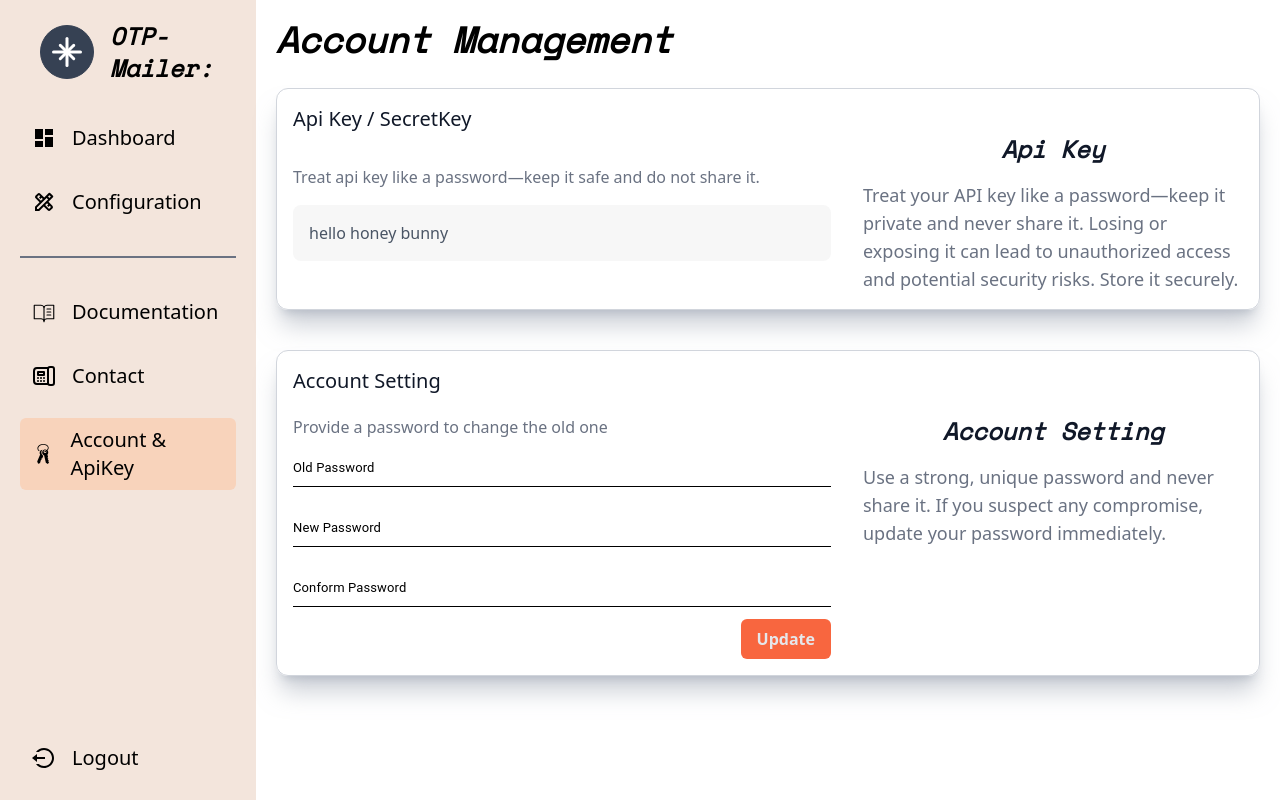
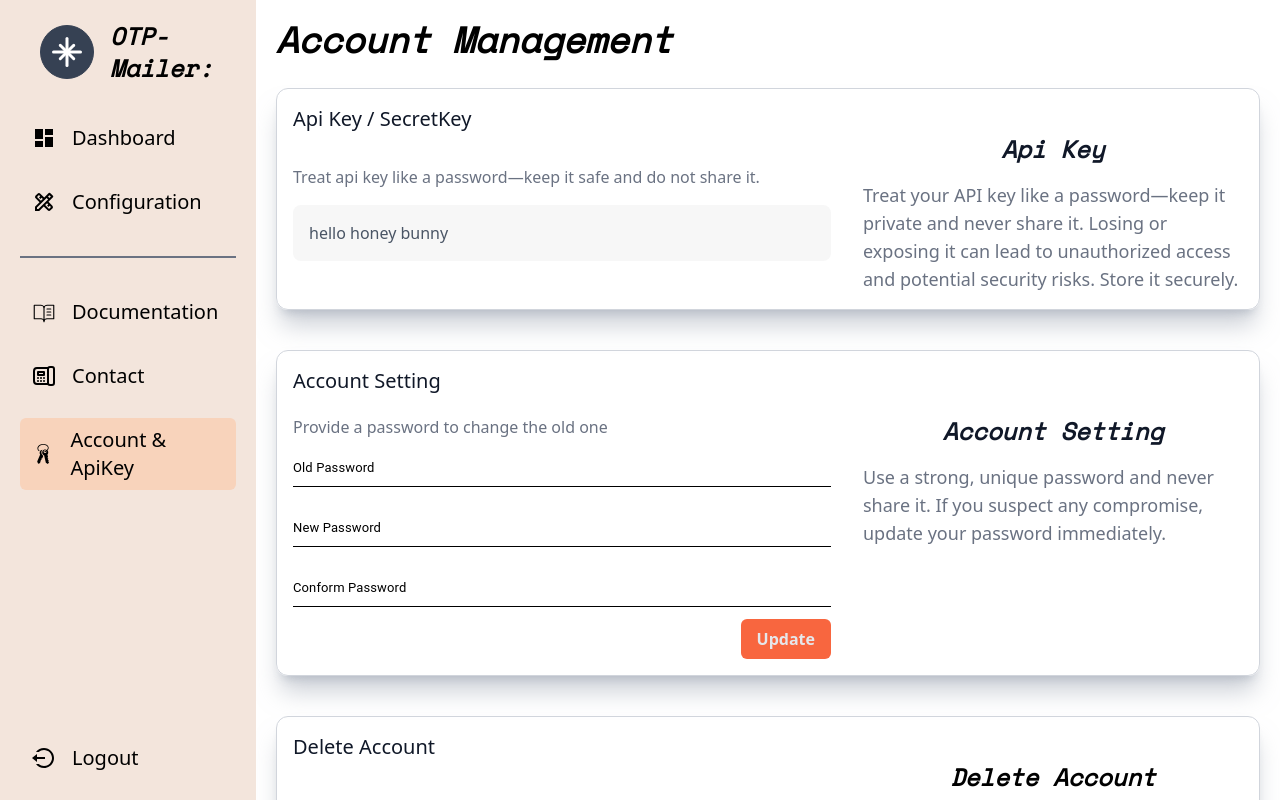
Before and after one commit to Dipak-Gautam/OTP-Mailer-Frontend, a React (Vite) app: page /dashboard/account in a window 1280 px wide. Built offline with nearby package versions, Linux system fonts and the light colour scheme.

Commit message:
feat : delete account implemented

```diff
--- a/src/Components/DashBoard/Component/AccountApi/Account&Api.tsx
+++ b/src/Components/DashBoard/Component/AccountApi/Account&Api.tsx
@@ -1,16 +1,18 @@
 import React from "react";
 import ApiKey from "./Component/ApiKey";
 import AccountSetting from "./Component/AccountSetting";
+import DeleteAccount from "./Component/DeleteAccount";
 
 const AccountApi = () => {
   return (
-    <div className="p-5">
+    <div className="p-5 h-[100vh] overflow-auto">
       <div className="text-4xl font-SpaceMono italic font-bold ">
         Account Management
       </div>
-      <div className="my-7 space-y-10">
+      <div className=" flex-1 my-7 space-y-10 ">
         <ApiKey />
         <AccountSetting />
+        <DeleteAccount />
       </div>
     </div>
   );
--- /dev/null
+++ b/src/Components/DashBoard/Component/AccountApi/Component/DeleteAccount.tsx
@@ -0,0 +1,32 @@
+import React from "react";
+
+const DeleteAccount = () => {
+  return (
+    <div className="border p-4 rounded-xl border-gray-300 shadow-xl shadow-gray-400/50">
+      <div className="text-xl font-medium text-gray-900">Delete Account</div>
+      <div className="flex flex-1">
+        <div className="flex flex-1 justify-center items-center">
+          <div className="p-2 px-3 bg-red-500 text-white font-semibold rounded-md cursor-pointer hover:bg-red-600 transition duration-200 ease-in-out">
+            Delete Account
+          </div>
+        </div>
+        <div className="w-[40%] space-y-4">
+          <div className="font-SpaceMono font-bold text-2xl italic text-center">
+            Delete Account
+          </div>
+          <div className="text-gray-500 font-medium text-lg">
+            This will permanently remove your virtual assistance account. You
+            will not be able to restore your account after you delete it.
+          </div>
+          <div className="text-red-500 italic  text-lg">
+            <p>Note :</p>
+            Warning! This action cannot be undone. This will permanently delete
+            your account.
+          </div>
+        </div>
+      </div>
+    </div>
+  );
+};
+
+export default DeleteAccount;
```
